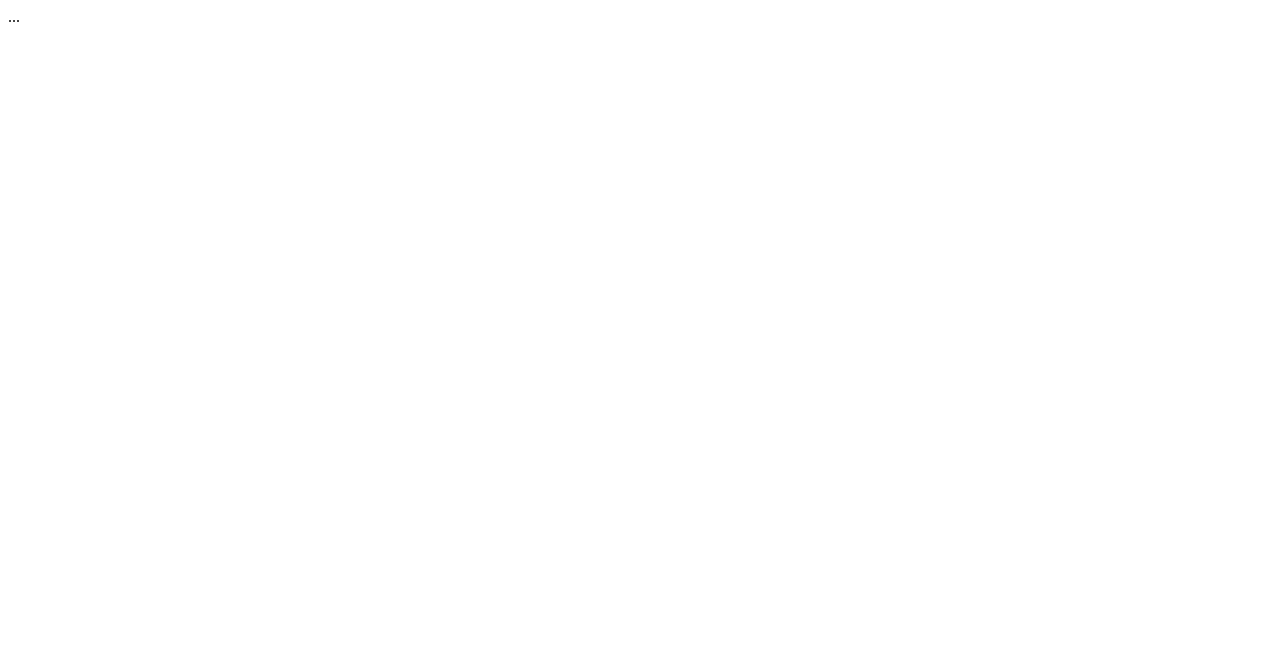
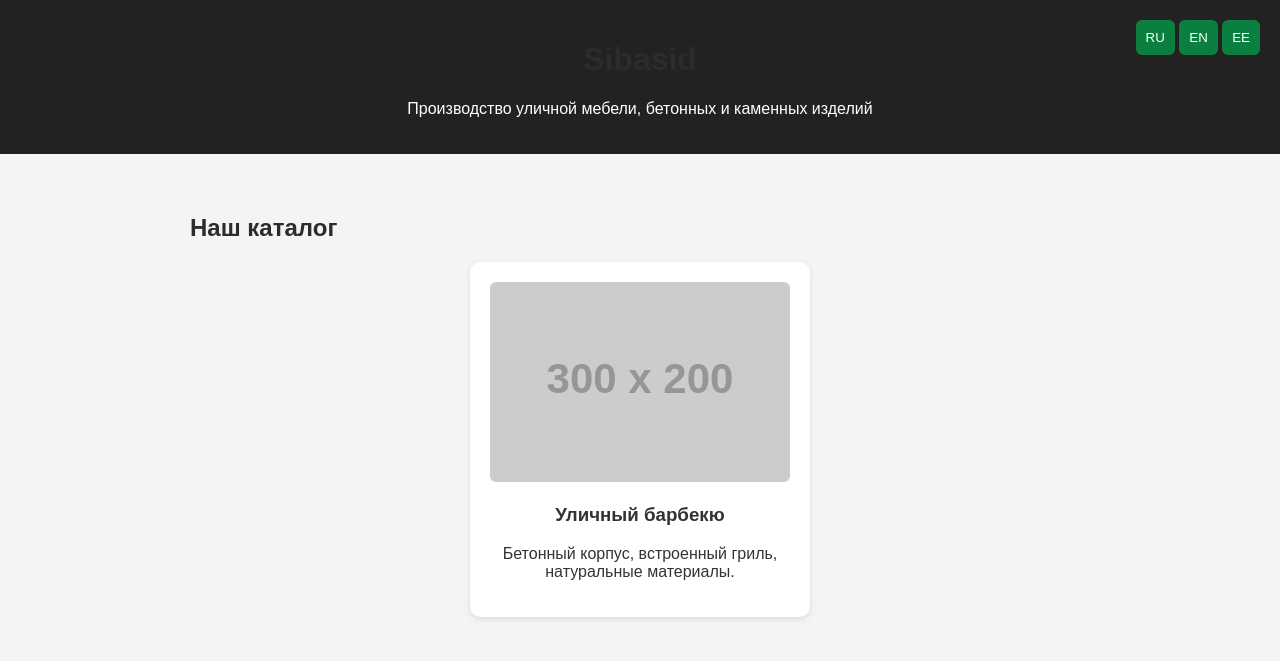
Before and after one commit to SIBASID36/Sibasidd, a plain HTML site: page index.html in a window 1280 px wide. Drawn offline with Linux system fonts and the light colour scheme; placeholder pictures from the web are drawn by us.

Commit message:
Add files via upload

```diff
--- a/index.html
+++ b/index.html
@@ -1,8 +1,72 @@
+
 <!DOCTYPE html>
 <html lang="ru">
 <head>
   <meta charset="UTF-8">
   <meta name="viewport" content="width=device-width, initial-scale=1.0">
   <title>Sibasid — Уличная мебель и бетонные изделия</title>
-  ...
+  <style>
+    body { font-family: Arial, sans-serif; margin: 0; padding: 0; background-color: #f4f4f4; color: #333; }
+    header { background-color: #222; color: #fff; padding: 20px; text-align: center; position: relative; }
+    #lang-switch { position: absolute; top: 20px; right: 20px; }
+    section { padding: 40px 20px; max-width: 900px; margin: auto; }
+    h1, h2 { color: #2c2c2c; }
+    .btn { display: inline-block; background-color: #0a7f3f; color: #fff; padding: 10px 20px; margin-top: 20px; text-decoration: none; border-radius: 6px; }
+    footer { text-align: center; background-color: #222; color: #bbb; padding: 20px; margin-top: 40px; }
+    .gallery, .catalog, .benefits, .steps, .testimonials {
+      display: flex; flex-wrap: wrap; gap: 20px; justify-content: center;
+    }
+    .gallery img, .catalog-item img {
+      max-width: 100%; border-radius: 6px;
+    }
+    .catalog-item, .benefit, .step, .testimonial {
+      background: white; padding: 20px; border-radius: 10px;
+      box-shadow: 0 2px 6px rgba(0,0,0,0.1); text-align: center;
+      flex: 1 1 250px; max-width: 300px;
+    }
+    form {
+      display: flex; flex-direction: column; gap: 10px; margin-top: 20px;
+    }
+    input, textarea {
+      padding: 10px; border: 1px solid #ccc; border-radius: 6px; font-size: 1rem;
+    }
+    button {
+      padding: 10px; background-color: #0a7f3f; color: white;
+      border: none; border-radius: 6px; cursor: pointer;
+    }
+  </style>
+  <script>
+    function switchLang(lang) {
+      const all = document.querySelectorAll('[data-en], [data-ru], [data-et]');
+      all.forEach(el => {
+        el.textContent = el.getAttribute(`data-${lang}`);
+      });
+    }
+    document.addEventListener('DOMContentLoaded', () => {
+      switchLang('ru');
+    });
+  </script>
+</head>
+<body>
+<header>
+  <h1>Sibasid</h1>
+  <p data-ru="Производство уличной мебели, бетонных и каменных изделий" data-en="Outdoor furniture and concrete product manufacturing" data-et="Õuemööbli ja betoonist toodete tootmine">Производство уличной мебели, бетонных и каменных изделий</p>
+  <div id="lang-switch">
+    <button onclick="switchLang('ru')">RU</button>
+    <button onclick="switchLang('en')">EN</button>
+    <button onclick="switchLang('et')">EE</button>
+  </div>
+</header>
+<section>
+  <h2 data-ru="Наш каталог" data-en="Our Catalog" data-et="Meie kataloog">Наш каталог</h2>
+  <div class="catalog">
+    <div class="catalog-item">
+      <img src="https://via.placeholder.com/300x200?text=Барбекю" alt="BBQ">
+      <h3 data-ru="Уличный барбекю" data-en="Outdoor BBQ" data-et="Õue BBQ">Уличный барбекю</h3>
+      <p data-ru="Бетонный корпус, встроенный гриль, натуральные материалы." data-en="Concrete frame, built-in grill, natural materials." data-et="Betoonist korpus, sisseehitatud grill, naturaalsed materjalid.">Бетонный корпус, встроенный гриль, натуральные материалы.</p>
+    </div>
+  </div>
+</section>
+<!-- Остальная часть упрощена для примера -->
+</body>
 </html>
```
